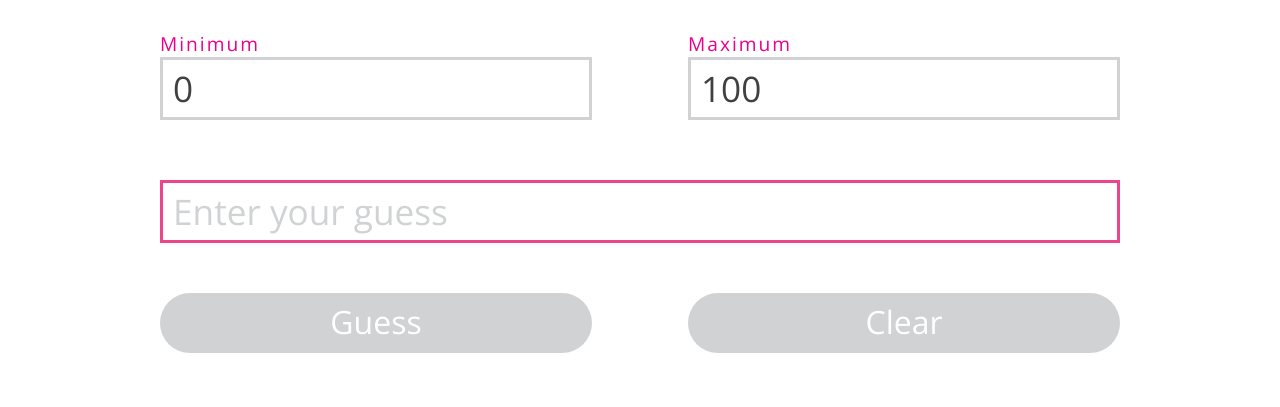
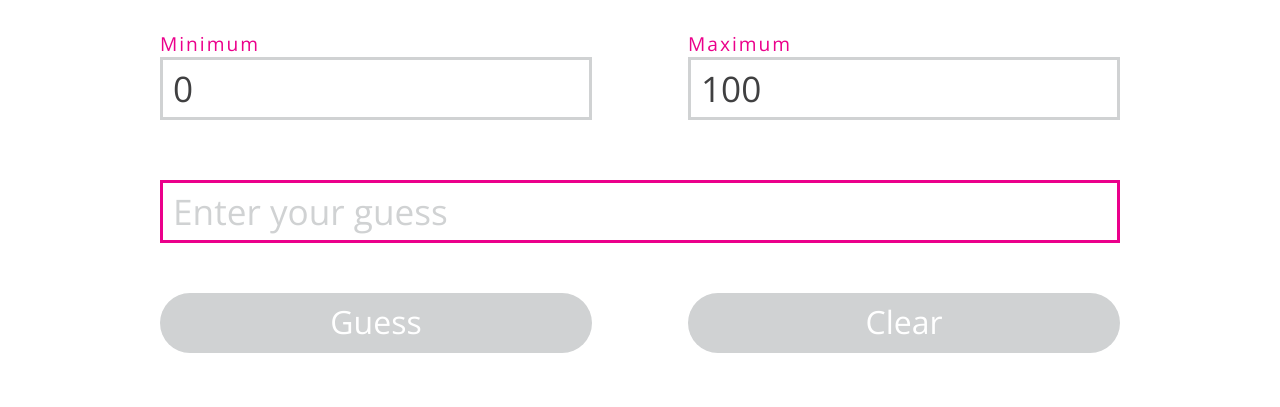
Before and after one commit to dstock48/Number-Guesser, a plain HTML site: page index.html in a window 1280 px wide. Shown: the part 138-545 px from the top of the page. Drawn offline with nearby package versions, Linux system fonts and the light colour scheme; files that its build step writes are made by us from their sources.

Commit message:
changed querySelector's to getElementById's. Added color variables to SCSS file

```diff
--- a/styles.scss
+++ b/styles.scss
@@ -125,7 +125,7 @@ main {
 
       &:focus {
         outline: none;
-        border: 3px solid $header-pink;
+        border: 3px solid $pink;
         color: $dark-grey;
       }
     }
```
